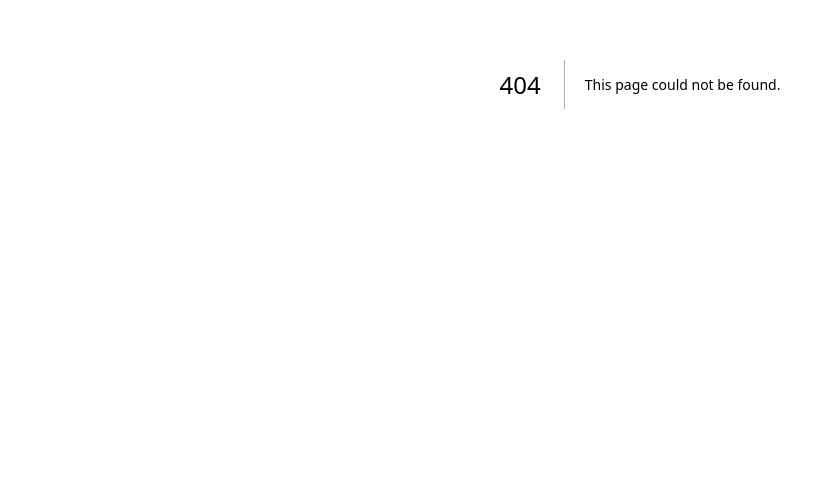
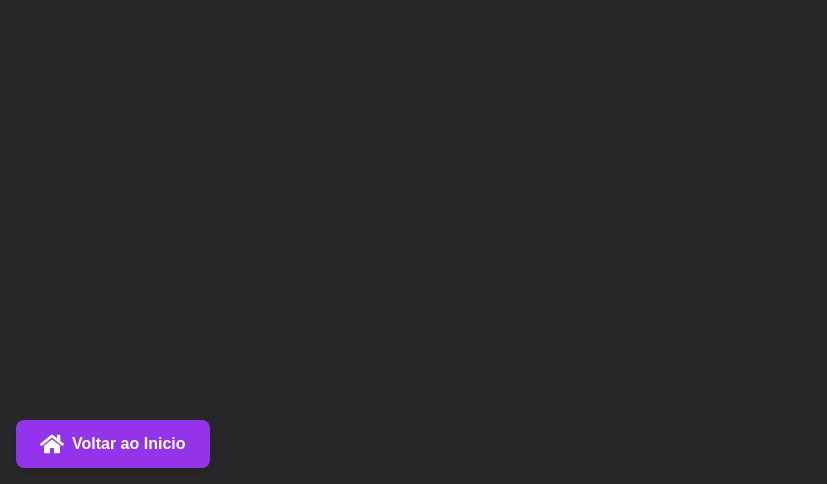
Before and after one commit to akemilol/EnergyLab---GS, a Next.js app in the folder e-lab/: page /login in a window 1280 px wide. Before the commit this address had no page. Shown: the part 316-800 px from the top of the page, without its empty margins (0-827 px from the left). Built offline with nearby package versions, Linux system fonts and the light colour scheme.

Commit message:
Componente botao voltar

```diff
--- /dev/null
+++ b/e-lab/src/app/login/page.tsx
@@ -0,0 +1,9 @@
+import Voltar from "@/components/Voltar/Voltar";
+
+export default function Login() {
+    return (
+        <div>
+            <Voltar />
+        </div>
+    );
+}
--- a/e-lab/src/app/sobrenos/page.tsx
+++ b/e-lab/src/app/sobrenos/page.tsx
@@ -6,13 +6,10 @@ export default function Sobrenos() {
     return (
         <div>
         <NavBar />
-
         <h1 className="text-center text-white text-2xl mx-auto max-w-3xl mt-10">
         Somos uma equipe que otimiza a gestão de redes de energia renovável, unindo inovação e sustentabilidade para maximizar a eficiência energética e promover o uso consciente dos recursos.
         </h1>
-
         <CardAbout />
-
         <FigmaBotão />
         </div>
     );
--- /dev/null
+++ b/e-lab/src/components/Voltar/Voltar.tsx
@@ -0,0 +1,17 @@
+'use client'
+
+import { FaHome } from 'react-icons/fa';
+
+// Botão de voltar ao inicio.
+export default function Voltar() {
+    return (
+    <div className="fixed bottom-4 left-4">
+        <button
+        onClick={() => window.location.href = "/"}
+        className="flex items-center space-x-2 px-6 py-3 rounded-lg text-white bg-purple-600 shadow-md hover:bg-purple-500 transition duration-300">
+        <FaHome size={24} className="text-white" />
+        <span className="font-bold">Voltar ao Inicio</span>
+        </button>
+    </div>
+    );
+};
```
Also changed, not shown: e-lab/public/img/LoginComputer.svg (added), e-lab/public/img/LoginIcon.svg (added), e-lab/src/components/Login/Login.tsx (added).
